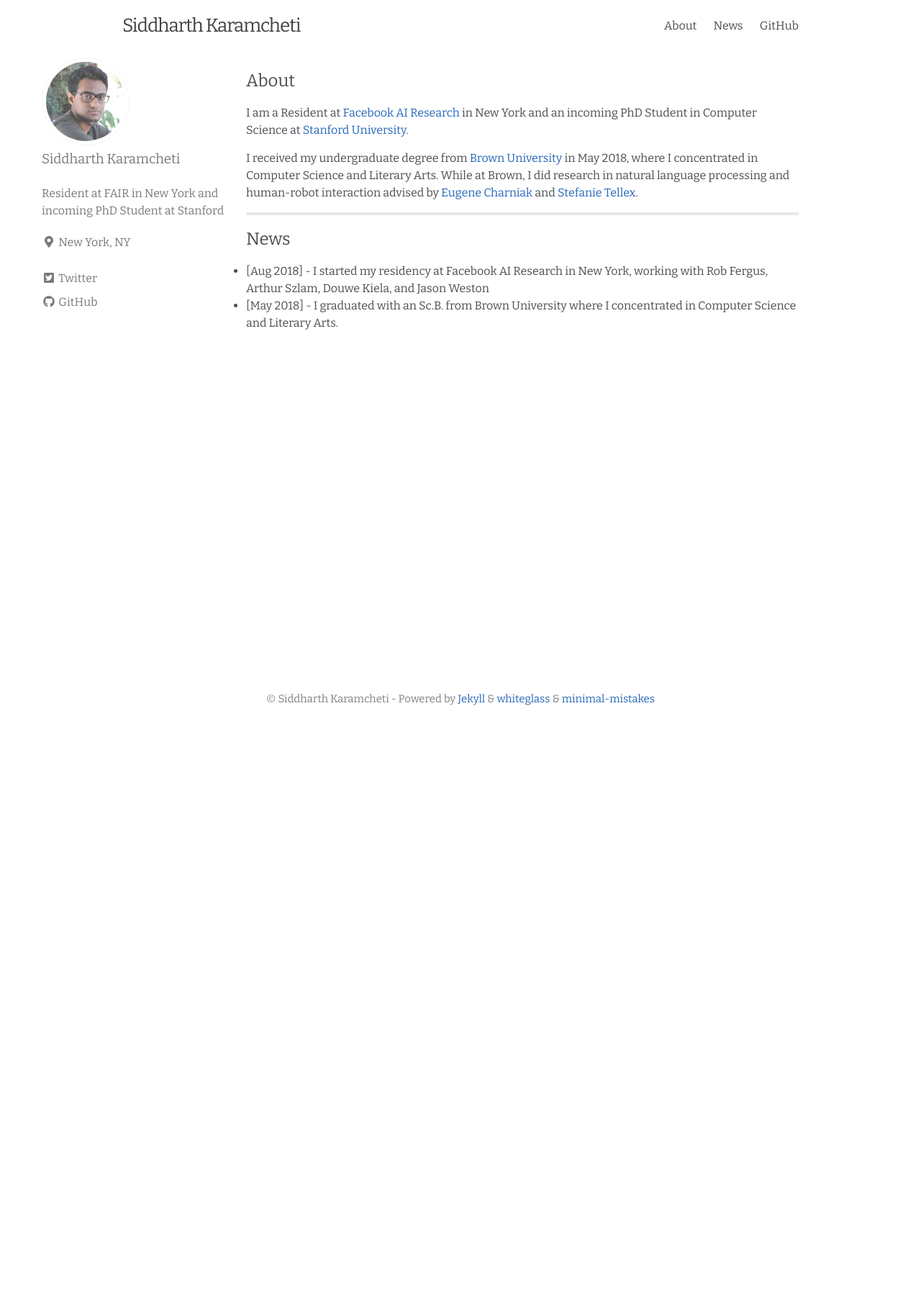
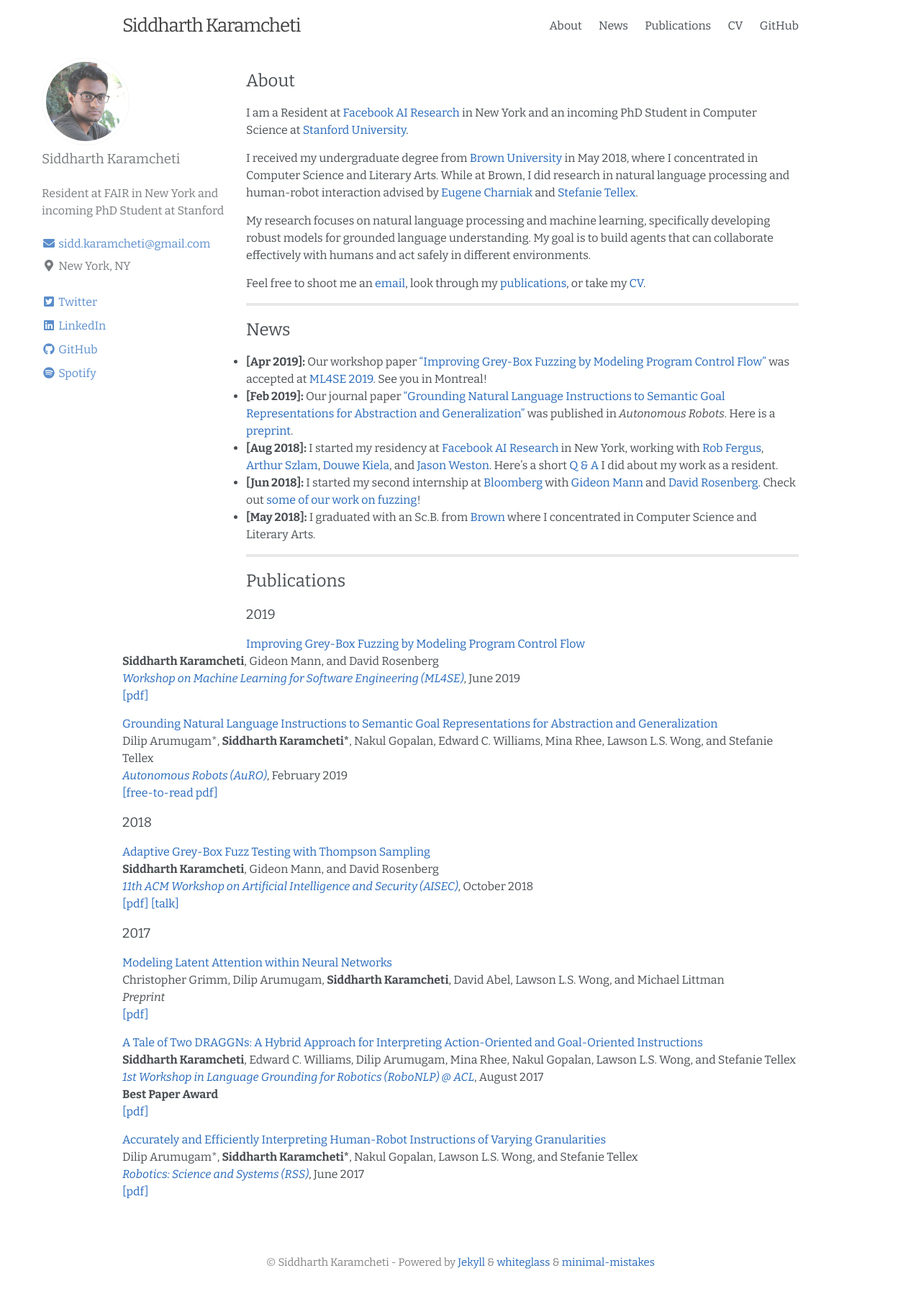
Before and after one commit to siddk/siddk.github.io, a Jekyll site: the page built from index.md, in a window 1280 px wide. Shown: the whole page at 72% size. Built offline with Jekyll 4.4.1, drawn with Linux system fonts in a browser that asks for light colours; nearby versions of some CDN libraries; before the commit the page ends 1036 px from its top, so only the background shows below that.

Commit message:
Add basic site, with bio, news, and publications

```diff
--- a/_data/navigation.yml
+++ b/_data/navigation.yml
@@ -5,5 +5,9 @@
     url: /#about
   - title: "News"
     url: /#news
+  - title: "Publications"
+    url: /#publications
+  - title: "CV"
+    url: /assets/cv/CV.pdf
   - title: "GitHub"
     url: https://github.com/siddk
--- a/_includes/sidebar.html
+++ b/_includes/sidebar.html
@@ -13,16 +13,17 @@
         </div>
 
         <div class="author__urls-wrapper">
-            <button class="btn btn--inverse">Follow</button>
+            <button class="btn btn--inverse">Contact</button>
             <ul class="author__urls social-icons">
-
+                <li><a href="m&#97;i&#108;to&#58;s&#105;&#100;d&#46;k&#37;&#54;1&#114;a&#109;c%68et&#105;&#64;&#103;&#109;&#97;%69l&#46;c&#111;m" rel="nofollow noopener noreferrer"><i class="fas fa-fw fa-envelope" aria-hidden="true"></i>  sid&#100;&#46;&#107;aramcheti&#64;gma&#105;l&#46;com</a></li>
                 <li itemprop="homeLocation" itemscope itemtype="https://schema.org/Place">
                     <i class="fas fa-fw fa-map-marker-alt" aria-hidden="true"></i> <span itemprop="name">New York, NY</span>
                 </li>
                 <li><br></li>
                 <li><a href="https://twitter.com/siddkaramcheti" rel="nofollow noopener noreferrer"><i class="fab fa-fw fa-twitter-square" aria-hidden="true"></i> Twitter</a></li>
+                <li><a href="https://www.linkedin.com/in/siddharthkaramcheti/" rel="nofollow noopener noreferrer"><i class="fab fa-fw fa-linkedin" aria-hidden></i> LinkedIn</a></li>
                 <li><a href="https://github.com/siddk" rel="nofollow noopener noreferrer"><i class="fab fa-fw fa-github" aria-hidden="true"></i> GitHub</a></li>
-                <!--<li><a href="https://instagram.com/mmistakes" rel="nofollow noopener noreferrer"><i class="fab fa-fw fa-instagram" aria-hidden="true"></i> Instagram</a></li-->
+                <li><a href="https://open.spotify.com/user/122498045?si=Sk1WWZReQ76XXmeFDHzlGQ" rel="nofollow noopener noreferrer"><i class="fab fa-fw fa-spotify" aria-hidden="true"></i> Spotify</a></li>
             </ul>
         </div>
     </div>
--- a/_sass/minimal-mistakes/_sidebar.scss
+++ b/_sass/minimal-mistakes/_sidebar.scss
@@ -282,7 +282,7 @@
     padding-right: 5px;
     padding-top: 2px;
     padding-bottom: 2px;
-    color: inherit;
+    //color: inherit;
     //font-size: $type-size-5;
     text-decoration: none;
 
--- a/content/bio.md
+++ b/content/bio.md
@@ -6,3 +6,10 @@
 I received my undergraduate degree from [Brown University](https://www.brown.edu/) in May 2018, where I concentrated in
 Computer Science and Literary Arts. While at Brown, I did research in natural language processing and human-robot
 interaction advised by [Eugene Charniak](http://cs.brown.edu/people/echarnia/) and [Stefanie Tellex](http://cs.brown.edu/people/stellex/).
+
+My research focuses on natural language processing and machine learning, specifically developing robust models for
+grounded language understanding. My goal is to build agents that can collaborate effectively with humans and act safely
+in different environments.
+
+Feel free to shoot me an [email](m&#97;i&#108;to&#58;s&#105;&#100;d&#46;k&#37;&#54;1&#114;a&#109;c%68et&#105;&#64;&#103;&#109;&#97;%69l&#46;c&#111;m), look through my [publications](/#publications), or
+take my [CV](/assets/cv/CV.pdf).
--- a/content/news.md
+++ b/content/news.md
@@ -1,4 +1,13 @@
 ## News
-
-- [Aug 2018] - I started my residency at Facebook AI Research in New York, working with Rob Fergus, Arthur Szlam, Douwe Kiela, and Jason Weston
-- [May 2018] - I graduated with an Sc.B. from Brown University where I concentrated in Computer Science and Literary Arts.
+- **[Apr 2019]:** Our workshop paper ["Improving Grey-Box Fuzzing by Modeling Program Control Flow"](https://arxiv.org/abs/1811.08973) was
+accepted at [ML4SE 2019](https://ml4se.github.io/). See you in Montreal!
+- **[Feb 2019]:** Our journal paper ["Grounding Natural Language Instructions to Semantic Goal Representations for Abstraction and Generalization"](https://doi.org/10.1007/s10514-018-9792-8) was
+published in *Autonomous Robots*. Here is a [preprint](/assets/papers/auro19.pdf).
+- **[Aug 2018]:** I started my residency at [Facebook AI Research](https://research.fb.com/category/facebook-ai-research/) in
+New York, working with [Rob Fergus](https://cs.nyu.edu/~fergus/pmwiki/pmwiki.php),
+[Arthur Szlam](https://scholar.google.com/citations?user=u3-FxUgAAAAJ&hl=en),
+[Douwe Kiela](https://douwekiela.github.io/), and [Jason Weston](http://www.thespermwhale.com/jaseweston/). Here's a
+short [Q & A](https://research.fb.com/qa-with-facebook-ai-residents-tatiana-likhomanenko-and-siddharth-karamcheti/) I did about my work as a resident.
+- **[Jun 2018]:** I started my second internship at [Bloomberg](https://www.techatbloomberg.com/nlp/) with [Gideon Mann](https://www.techatbloomberg.com/people/gideon-mann/) and
+[David Rosenberg](https://www.linkedin.com/in/david-rosenberg-5982414/?trk=prof-samename-name). Check out [some of our work on fuzzing](https://arxiv.org/abs/1808.08256)!
+- **[May 2018]:** I graduated with an Sc.B. from [Brown](https://www.brown.edu/) where I concentrated in Computer Science and Literary Arts.
--- /dev/null
+++ b/content/publications.md
@@ -0,0 +1,38 @@
+## Publications
+
+### 2019
+
+[Improving Grey-Box Fuzzing by Modeling Program Control Flow](https://arxiv.org/abs/1811.08973)
+**Siddharth Karamcheti**, Gideon Mann, and David Rosenberg
+[*Workshop on Machine Learning for Software Engineering (ML4SE)*](https://ml4se.github.io/), June 2019
+[[pdf]](/assets/papers/ml4se19.pdf)
+
+[Grounding Natural Language Instructions to Semantic Goal Representations for Abstraction and Generalization](https://doi.org/10.1007/s10514-018-9792-8)
+Dilip Arumugam*, __Siddharth Karamcheti*__, Nakul Gopalan, Edward C. Williams, Mina Rhee, Lawson L.S. Wong, and Stefanie Tellex
+[*Autonomous Robots (AuRO)*](https://link.springer.com/journal/10514), February 2019
+[[free-to-read pdf]](/assets/papers/auro19.pdf)
+
+### 2018
+
+[Adaptive Grey-Box Fuzz Testing with Thompson Sampling](https://arxiv.org/abs/1808.08256)
+**Siddharth Karamcheti**, Gideon Mann, and David Rosenberg
+[*11th ACM Workshop on Artificial Intelligence and Security (AISEC)*](http://aisec2018.icsi.berkeley.edu/aisec2018/program.html), October 2018
+[[pdf]](/assets/papers/aisec18.pdf) [[talk]](/assets/talks/aisec18.pdf)
+
+### 2017
+
+[Modeling Latent Attention within Neural Networks](https://arxiv.org/abs/1706.00536)
+Christopher Grimm, Dilip Arumugam, **Siddharth Karamcheti**, David Abel, Lawson L.S. Wong, and Michael Littman
+*Preprint*
+[[pdf]](/assets/papers/lans17.pdf)
+
+[A Tale of Two DRAGGNs: A Hybrid Approach for Interpreting Action-Oriented and Goal-Oriented Instructions](https://arxiv.org/abs/1707.08668)
+**Siddharth Karamcheti**, Edward C. Williams, Dilip Arumugam, Mina Rhee, Nakul Gopalan, Lawson L.S. Wong, and Stefanie Tellex
+[*1st Workshop in Language Grounding for Robotics (RoboNLP) @ ACL*](https://robo-nlp.github.io/2017_index.html), August 2017
+**Best Paper Award**
+[[pdf]](/assets/papers/robonlp17.pdf)
+
+[Accurately and Efficiently Interpreting Human-Robot Instructions of Varying Granularities](https://arxiv.org/abs/1704.06616)
+Dilip Arumugam*, __Siddharth Karamcheti*__, Nakul Gopalan, Lawson L.S. Wong, and Stefanie Tellex
+[*Robotics: Science and Systems (RSS)*](http://www.roboticsproceedings.org/rss13/index.html), June 2017
+[[pdf]](/assets/papers/rss17.pdf)
--- a/index.md
+++ b/index.md
@@ -7,3 +7,7 @@
 ---
 
 {% include_relative content/news.md %}
+
+---
+
+{% include_relative content/publications.md %}
```
Also changed, not shown: 8 other files.
